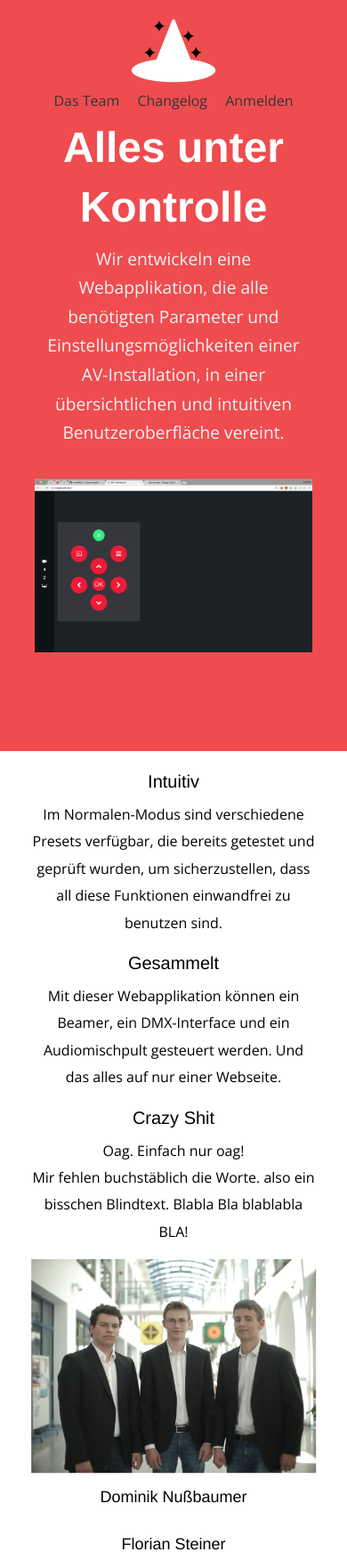
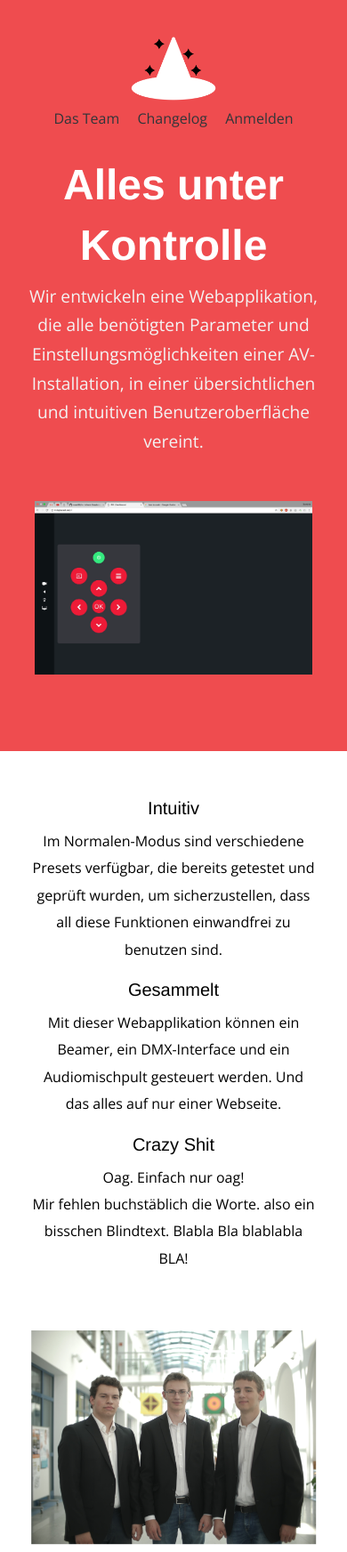
Before and after one commit to nussbaumer-dominik/Mediatrix, a PHP site: page / in a window 390 px wide. Shown: the top 1744 px of the page at 89% size. Run offline with PHP 8.4, Linux system fonts and the light colour scheme; some libraries are stand-ins or nearby versions.

Commit message:
changed site

```diff
--- a/css/style.css
+++ b/css/style.css
@@ -25,34 +25,34 @@ body {
 .wrap {
   width: 100%;
   height: 100vh;
-  background: white;
-  overflow: hidden; }
+  background: white; }
   .wrap .circle {
     background: #EF4C4F;
+    position: relative;
+    overflow: hidden;
+    height: 100%;
+    width: 100%; }
+  .wrap .curve_white {
     position: absolute;
-    overflow: hidden;
-    height: 10000px;
-    width: 10000px;
-    top: -9097px;
-    border-radius: 50%;
-    left: 50%;
-    -webkit-transform: translate(-50%, 0); }
+    margin: auto;
+    left: -2px;
+    right: -2px;
+    bottom: 0;
+    display: block;
+    height: 180px;
+    background-image: url(../images/bg-waves-white.svg);
+    background-repeat: no-repeat;
+    background-position: top center;
+    background-size: cover;
+    transform: rotateY(180deg); }
     @media (max-width: 40em) {
-      .wrap .circle {
-        position: relative;
-        height: 100%;
-        top: 0;
-        border-radius: 0; } }
+      .wrap .curve_white {
+        display: none; } }
 
 header {
   width: 100%;
   padding: 40px 0 0 0;
-  position: absolute;
-  bottom: 7.7%; }
-  @media (max-width: 40em) {
-    header {
-      position: relative;
-      bottom: 20px; } }
+  position: relative; }
   header ul {
     list-style-type: none;
     color: white;
@@ -72,25 +72,14 @@ header {
 
 .landing {
   padding-top: 20px;
-  position: absolute;
-  width: 100%;
-  bottom: -20.2vh; }
-  @media (max-width: 40em) {
-    .landing {
-      bottom: 5vh;
-      position: relative; } }
+  position: relative;
+  width: 100%; }
   .landing .upper {
     margin-bottom: 50px; }
-    @media (max-width: 40em) {
-      .landing .upper {
-        margin-bottom: 35px; } }
   .landing h1 {
     font-weight: 900;
     font-size: 48px;
     color: white; }
-  @media (max-width: 40em) {
-    .landing img {
-      width: 80vw; } }
   .landing p {
     width: 66.666%;
     height: auto;
@@ -102,7 +91,11 @@ header {
     @media (max-width: 40em) {
       .landing p {
         padding-bottom: 0;
-        line-height: 1.7; } }
+        line-height: 1.7;
+        width: 95%; } }
+  @media (max-width: 40em) {
+    .landing img {
+      width: 80vw; } }
   .landing a {
     font-size: 20px;
     cursor: pointer;
@@ -130,13 +123,7 @@ header {
   @media (max-width: 40em) {
     .features {
       height: auto;
-      margin-top: 20px; } }
-  @media (min-width: 40em) and (max-height: 768px) {
-    .features {
-      margin-top: 22%; } }
-  @media (min-width: 90em) {
-    .features {
-      margin-top: 0; } }
+      padding: 50px 0; } }
 
 .team {
   margin-bottom: 100px; }
--- a/css/style.scss
+++ b/css/style.scss
@@ -66,24 +66,32 @@ body {
   width: 100%;
   height: 100vh;
   background: white;
-  overflow: hidden;
 
   .circle {
     background: $main;
+    position: relative;
+    overflow: hidden;
+    height: 100%;
+    width: 100%;
+  }
+
+  .curve_white {
     position: absolute;
-    overflow: hidden;
-    height: 10000px;
-    width: 10000px;
-    top: -9097px;
-    border-radius: 50%;
-    left: 50%;
-    -webkit-transform: translate(-50%, 0);
+    margin: auto;
+    left: -2px;
+    right: -2px;
+    bottom: 0;
+
+    display: block;
+    height: 180px;
+    background-image: url(../images/bg-waves-white.svg);
+    background-repeat: no-repeat;
+    background-position: top center;
+    background-size: cover;
+    transform: rotateY(180deg);
 
     @include breaksm(md) {
-      position: relative;
-      height: 100%;
-      top: 0;
-      border-radius: 0;
+      display: none;
     }
   }
 }
@@ -91,13 +99,7 @@ body {
   header {
     width: 100%;
     padding: 40px 0 0 0;
-    position: absolute;
-    bottom: 7.7%;
-
-    @include breaksm(md) {
-      position: relative;
-      bottom: 20px;
-    }
+    position: relative;
 
     ul {
       list-style-type: none;
@@ -128,33 +130,17 @@ body {
 
 .landing {
   padding-top: 20px;
-  position: absolute;
+  position: relative;
   width: 100%;
-  bottom: -20.2vh;
-
-  @include breaksm(md) {
-    bottom: 5vh;
-    position: relative;
-  }
 
   .upper {
     margin-bottom: 50px;
-
-    @include breaksm(md) {
-      margin-bottom: 35px;
-    }
   }
 
   h1 {
     font-weight: 900;
     font-size: 48px;
     color: white;
-  }
-
-  img {
-    @include breaksm(md) {
-      width: 80vw;
-    }
   }
 
   p {
@@ -169,6 +155,13 @@ body {
     @include breaksm(md) {
       padding-bottom: 0;
       line-height: 1.7;
+      width: 95%;
+    }
+  }
+
+  img {
+    @include breaksm(md) {
+      width: 80vw;
     }
   }
 
@@ -208,15 +201,7 @@ body {
 
   @include breaksm(md) {
     height: auto;
-    margin-top: 20px;
-  }
-
-  @include breakmd(md)  {
-    margin-top: 22%;
-  }
-
-  @include break(lg) {
-    margin-top: 0;
+    padding: 50px 0;
   }
 }
 
--- a/index.html
+++ b/index.html
@@ -66,6 +66,7 @@
           </div>
         </section>
       </div>
+      <span class="curve_white"></span>
     </div>
 
     <section class="features" id="features">
```
Also changed, not shown: images/bg-curve-grey.svg (added), images/bg-curve-white.svg (added), images/bg-waves-white.svg (added), images/bg-waves-white2.svg (added), images/web-interface2.png (deleted), 2 other files.
